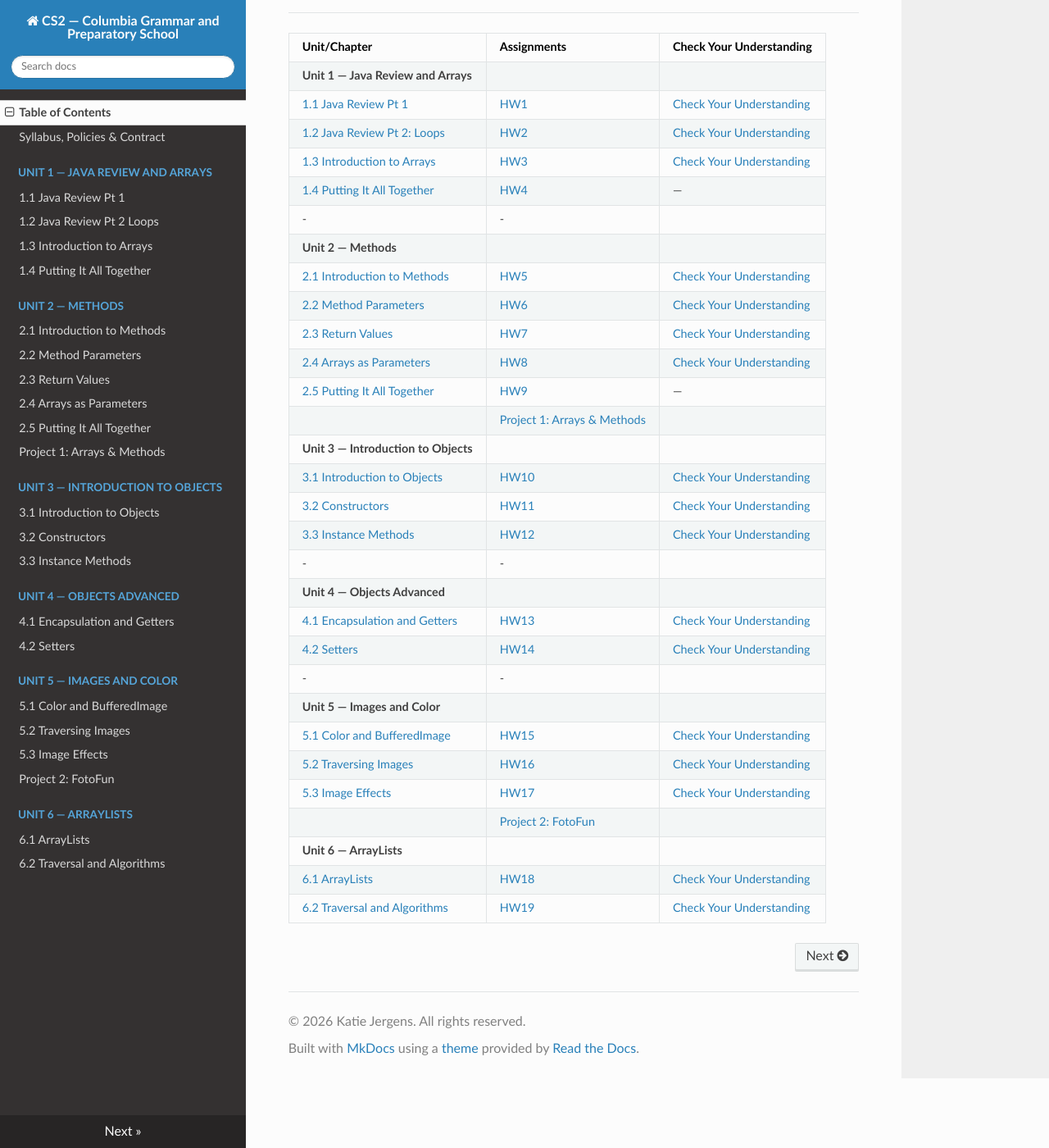
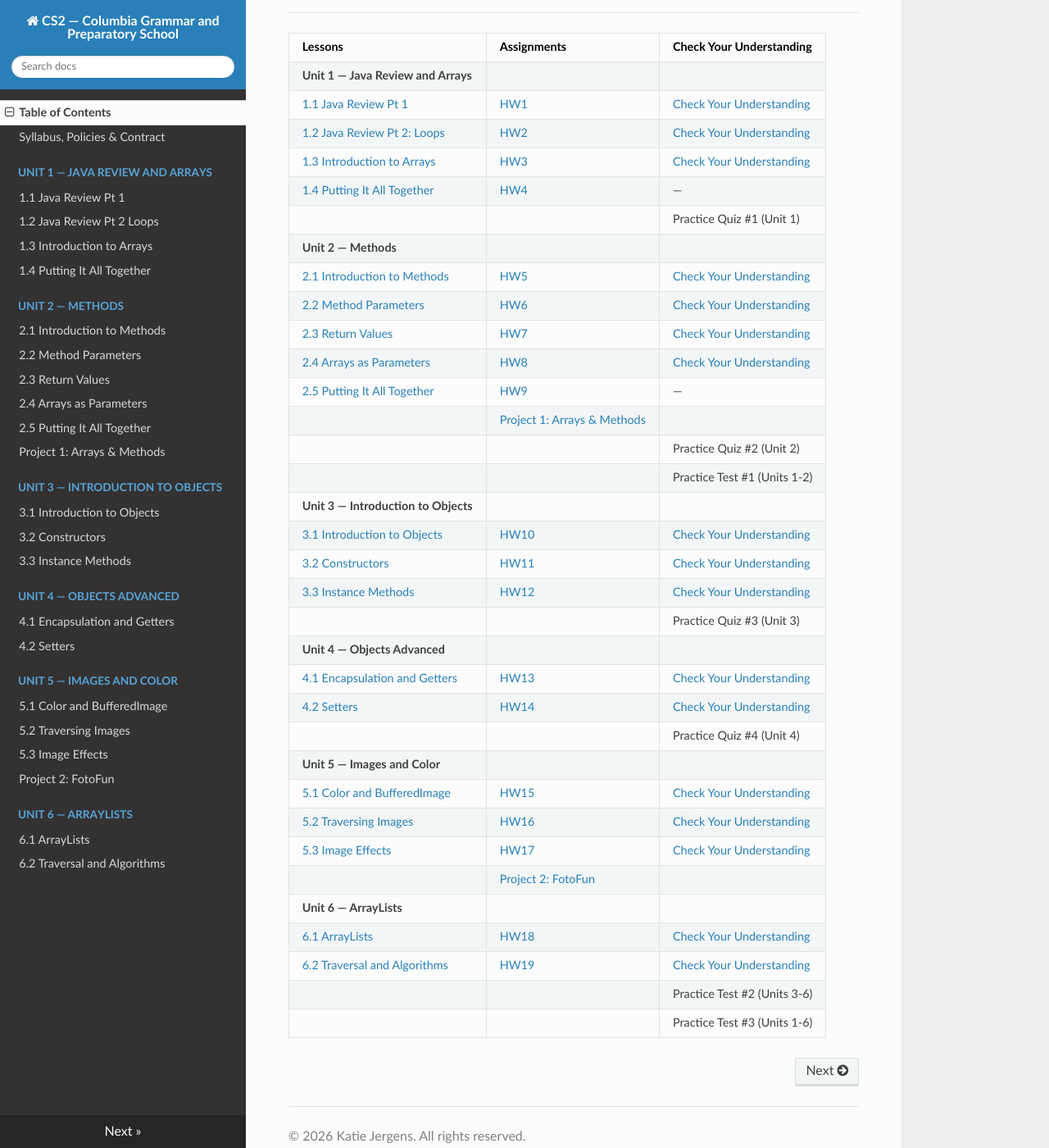
Before and after one commit to kjergens/cs2-site, an MkDocs documentation site: the page built from docs/index.md, in a window 1280 px wide and 1400 px high, scrolled down 313 px. Shown: the whole window at 82% size. Built offline with MkDocs 1.6.1, drawn with Linux system fonts in a browser that asks for light colours; nearby versions of some CDN libraries.

Commit message:
Toc edit

```diff
--- a/docs/index.md
+++ b/docs/index.md
@@ -6,14 +6,14 @@ Welcome to CS2 at Columbia Grammar and Preparatory School. This site contains **
 
 ---
 
-| Unit/Chapter | Assignments | Check Your Understanding
+| Lessons | Assignments | Check Your Understanding
 |---|---|---|
 | **Unit 1 — Java Review and Arrays**| | |
 | [1.1 Java Review Pt 1](unit1/notes_01_java_review.md) | [HW1](unit1/notes_01_java_review.md#homework-1-java-review) | [Check Your Understanding](unit1/notes_01_java_review.md#check-your-understanding) |
 | [1.2 Java Review Pt 2: Loops](unit1/notes_02_loops.md) | [HW2](unit1/notes_02_loops.md#homework-2-loops-review) | [Check Your Understanding](unit1/notes_02_loops.md#check-your-understanding) |
 | [1.3 Introduction to Arrays](unit1/notes_03_arrays.md) | [HW3](unit1/notes_03_arrays.md#homework-3-arrays) | [Check Your Understanding](unit1/notes_03_arrays.md#check-your-understanding) |
 | [1.4 Putting It All Together](unit1/notes_04_traversing_arrays.md) | [HW4](unit1/notes_04_traversing_arrays.md#homework-4-review) | — |
-| - | - |
+|  |  | Practice Quiz #1 (Unit 1)
 | **Unit 2 — Methods** | | |
 | [2.1 Introduction to Methods](unit2/notes_01_methods.md) | [HW5](unit2/notes_01_methods.md#homework-5-introduction-to-methods) | [Check Your Understanding](unit2/notes_01_methods.md#check-your-understanding) |
 | [2.2 Method Parameters](unit2/notes_02_method_parameters.md) | [HW6](unit2/notes_02_method_parameters.md#homework-6-method-parameters) | [Check Your Understanding](unit2/notes_02_method_parameters.md#check-your-understanding) |
@@ -21,15 +21,17 @@ Welcome to CS2 at Columbia Grammar and Preparatory School. This site contains **
 | [2.4 Arrays as Parameters](unit2/notes_04_arrays_as_parameters.md) | [HW8](unit2/notes_04_arrays_as_parameters.md#homework-8-arrays-as-parameters) | [Check Your Understanding](unit2/notes_04_arrays_as_parameters.md#check-your-understanding) |
 | [2.5 Putting It All Together](unit2/notes_05_method_overloading.md) | [HW9](unit2/notes_05_method_overloading.md#homework-9-review) | — |
 |  | [Project 1: Arrays & Methods](unit2/project1.md) | |
+|  |  | Practice Quiz #2 (Unit 2)
+|  |  | Practice Test #1 (Units 1-2)
 | **Unit 3 — Introduction to Objects**| | |
 | [3.1 Introduction to Objects](unit3/notes_01_intro_to_objects.md) | [HW10](unit3/notes_01_intro_to_objects.md#homework-10-introduction-to-objects) | [Check Your Understanding](unit3/notes_01_intro_to_objects.md#check-your-understanding) |
 | [3.2 Constructors](unit3/notes_02_constructors.md) | [HW11](unit3/notes_02_constructors.md#homework-11-constructors) | [Check Your Understanding](unit3/notes_02_constructors.md#check-your-understanding) |
 | [3.3 Instance Methods](unit3/notes_03_instance_methods.md) | [HW12](unit3/notes_03_instance_methods.md#homework-12-instance-methods) | [Check Your Understanding](unit3/notes_03_instance_methods.md#check-your-understanding) |
-| - | - |
+|  |  | Practice Quiz #3 (Unit 3)
 | **Unit 4 — Objects Advanced**| | |
 | [4.1 Encapsulation and Getters](unit4/notes_01_encapsulation.md) | [HW13](unit4/notes_01_encapsulation.md#homework-13-private-fields-and-getters) | [Check Your Understanding](unit4/notes_01_encapsulation.md#check-your-understanding) |
 | [4.2 Setters](unit4/notes_02_getters_setters.md) | [HW14](unit4/notes_02_getters_setters.md#homework-14-setters) | [Check Your Understanding](unit4/notes_02_getters_setters.md#check-your-understanding) |
-| - | - |
+|  |  | Practice Quiz #4 (Unit 4)
 | **Unit 5 — Images and Color**| | |
 | [5.1 Color and BufferedImage](unit5/notes_01_color_and_bufferedimage.md) |[HW15](unit5/notes_01_color_and_bufferedimage.md#homework-15-color-and-images) | [Check Your Understanding](unit5/notes_01_color_and_bufferedimage.md#check-your-understanding) |
 | [5.2 Traversing Images](unit5/notes_02_traversing_images.md) | [HW16](unit5/notes_02_traversing_images.md#homework-16-traversing-a-bufferedimage) | [Check Your Understanding](unit5/notes_02_traversing_images.md#check-your-understanding)  |
@@ -38,3 +40,5 @@ Welcome to CS2 at Columbia Grammar and Preparatory School. This site contains **
 | **Unit 6 — ArrayLists**| | |
 | [6.1 ArrayLists](unit6/notes_01_arraylists.md) | [HW18](unit6/notes_01_arraylists.md#homework-18-arraylists) | [Check Your Understanding](unit6/notes_01_arraylists.md#check-your-understanding) |
 | [6.2 Traversal and Algorithms](unit6/notes_02_arraylist_traversal.md) | [HW19](unit6/notes_02_arraylist_traversal.md#homework-19-arraylists-and-loops) | [Check Your Understanding](unit6/notes_02_arraylist_traversal.md#check-your-understanding) |
+|  |  | Practice Test #2 (Units 3-6)
+|  |  | Practice Test #3 (Units 1-6)
```
